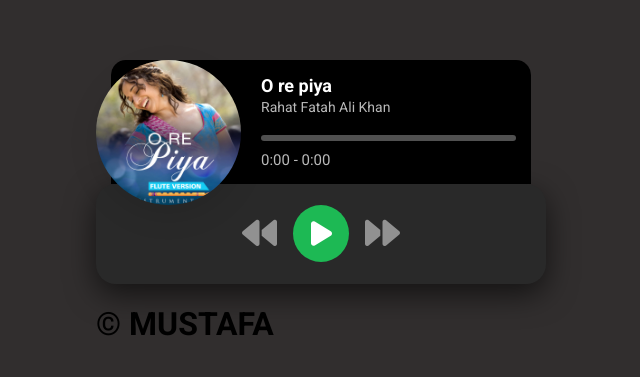
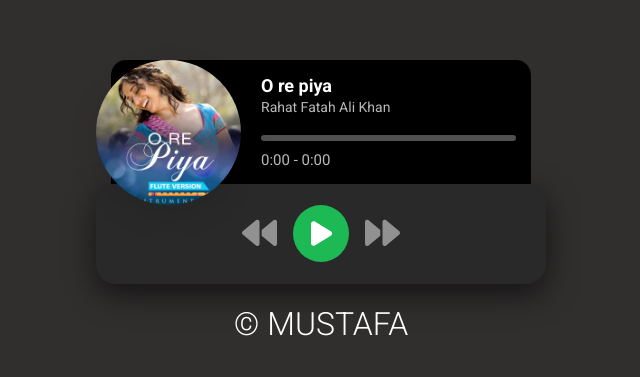
Before and after one commit to Mustafa467-hash/mini-music-player, a plain HTML site: page index.html in a window 1280 px wide. Shown: the part 188-565 px from the top of the page, without its empty margins (319-959 px from the left). Drawn offline with Linux system fonts and the light colour scheme.

Commit message:
Update style.css

```diff
--- a/style.css
+++ b/style.css
@@ -126,6 +126,12 @@ body{
     color: #fff;
 }
 
+h1{
+    text-align: center;
+    color: #fff;
+    font-weight: 300;
+}
+
 @keyframes rotate {
     0% {
         transform: rotateZ(0deg);
```
